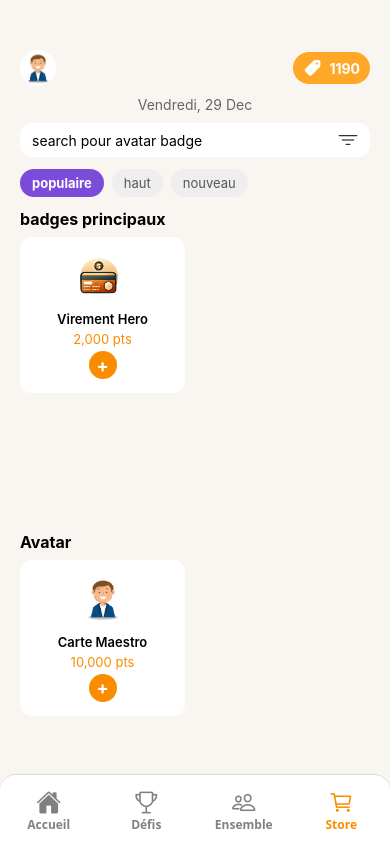
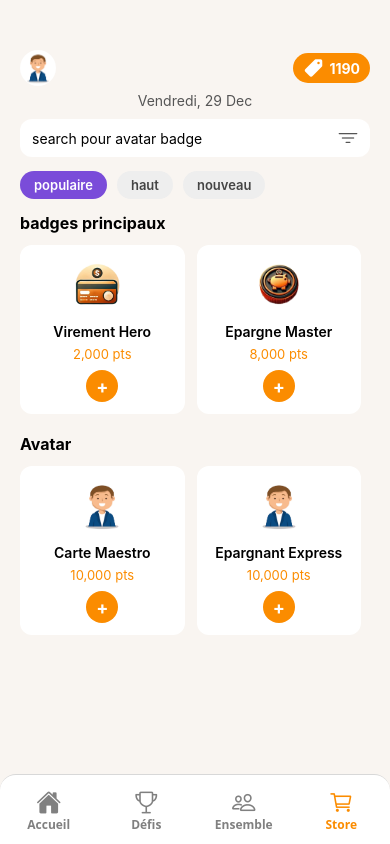
Before and after one commit to OussamaHm12/gamification-frontend, a React Native app: screen /Store in a window 390 px wide. Built offline with nearby package versions, Linux system fonts and the light colour scheme.

Commit message:
finalizing

```diff
--- a/navigation/RootNavigator.tsx
+++ b/navigation/RootNavigator.tsx
@@ -5,6 +5,8 @@ import { createNativeStackNavigator } from '@react-navigation/native-stack';
 import TabNavigator from './TabNavigator';
 import FacturesScreen from '../screens/FacturesScreen';
 import VirementsScreen from '../screens/VirementsScreen';
+import ConfirmPurchaseScreen from '../screens/ConfirmPurchaseScreen';
+
 
 export type RootStackParamList = {
   Onboarding: undefined;
@@ -22,6 +24,7 @@ const RootNavigator = () => {
       <Stack.Screen name="Root" component={TabNavigator} />
       <Stack.Screen name="Factures" component={FacturesScreen} />
       <Stack.Screen name="Virements" component={VirementsScreen} />
+      <Stack.Screen name="ConfirmPurchase" component={ConfirmPurchaseScreen} options={{ headerShown: false }}/>
     </Stack.Navigator>
   );
 };
--- /dev/null
+++ b/screens/ConfirmPurchaseScreen.tsx
@@ -0,0 +1,142 @@
+import React from 'react';
+import {
+  View,
+  Text,
+  StyleSheet,
+  Image,
+  FlatList,
+  TouchableOpacity,
+  Alert,
+} from 'react-native';
+import { useRoute, useNavigation } from '@react-navigation/native';
+
+type SelectedItem = {
+  id: string;
+  name: string;
+  points: number;
+  icon: any;
+};
+
+const ConfirmPurchaseScreen = () => {
+  const navigation = useNavigation();
+  const route = useRoute();
+  const { selectedItems } = (route as { params: { selectedItems: SelectedItem[] } }).params;
+
+  const totalPoints = selectedItems.reduce((sum: number, item) => sum + item.points, 0);
+
+  const handleConfirm = () => {
+    Alert.alert('Achat confirmé', 'Votre sélection a bien été validée ✅', [
+      { text: 'OK', onPress: () => navigation.goBack() },
+    ]);
+  };
+
+  const handleCancel = () => {
+    navigation.goBack();
+  };
+
+  return (
+    <View style={styles.container}>
+      <Text style={styles.title}>Confirmation d’achat</Text>
+
+      <FlatList
+        data={selectedItems}
+        keyExtractor={(item) => item.id}
+        contentContainerStyle={{ paddingBottom: 20 }}
+        renderItem={({ item }) => (
+          <View style={styles.itemCard}>
+            <Image source={item.icon} style={styles.icon} />
+            <View style={{ flex: 1, marginLeft: 12 }}>
+              <Text style={styles.itemName}>{item.name}</Text>
+              <Text style={styles.points}>{item.points.toLocaleString()} pts</Text>
+            </View>
+          </View>
+        )}
+      />
+
+      <View style={styles.footer}>
+        <Text style={styles.totalText}>Total : {totalPoints.toLocaleString()} pts</Text>
+        <View style={styles.buttons}>
+          <TouchableOpacity onPress={handleCancel} style={styles.cancelButton}>
+            <Text style={styles.cancelText}>Annuler</Text>
+          </TouchableOpacity>
+          <TouchableOpacity onPress={handleConfirm} style={styles.confirmButton}>
+            <Text style={styles.confirmText}>Valider</Text>
+          </TouchableOpacity>
+        </View>
+      </View>
+    </View>
+  );
+};
+
+export default ConfirmPurchaseScreen;
+
+const styles = StyleSheet.create({
+  container: {
+    flex: 1,
+    backgroundColor: '#F9F5F1',
+    paddingHorizontal: 20,
+    paddingTop: 60,
+  },
+  title: {
+    fontSize: 20,
+    fontWeight: 'bold',
+    marginBottom: 20,
+    textAlign: 'center',
+  },
+  itemCard: {
+    flexDirection: 'row',
+    backgroundColor: '#fff',
+    padding: 14,
+    borderRadius: 12,
+    alignItems: 'center',
+    marginBottom: 12,
+    elevation: 2,
+  },
+  icon: {
+    width: 48,
+    height: 48,
+  },
+  itemName: {
+    fontSize: 16,
+    fontWeight: '600',
+  },
+  points: {
+    fontSize: 14,
+    color: '#FB8C00',
+    marginTop: 4,
+  },
+  footer: {
+    marginTop: 20,
+    alignItems: 'center',
+  },
+  totalText: {
+    fontSize: 16,
+    fontWeight: 'bold',
+    marginBottom: 16,
+  },
+  buttons: {
+    flexDirection: 'row',
+    gap: 12,
+  },
+  confirmButton: {
+    backgroundColor: '#FB8C00',
+    paddingVertical: 10,
+    paddingHorizontal: 20,
+    borderRadius: 10,
+  },
+  confirmText: {
+    color: '#fff',
+    fontWeight: '600',
+    fontSize: 16,
+  },
+  cancelButton: {
+    backgroundColor: '#ddd',
+    paddingVertical: 10,
+    paddingHorizontal: 20,
+    borderRadius: 10,
+  },
+  cancelText: {
+    fontSize: 16,
+    fontWeight: '500',
+  },
+});
--- a/screens/StoreScreen.tsx
+++ b/screens/StoreScreen.tsx
@@ -1,56 +1,75 @@
+// ✅ screens/StoreScreen.tsx
 import React, { useState } from 'react';
 import {
   View,
   Text,
   StyleSheet,
   TextInput,
-  FlatList,
   Image,
   TouchableOpacity,
-  Dimensions,
+  LayoutAnimation,
+  ScrollView,
 } from 'react-native';
 import { Ionicons } from '@expo/vector-icons';
 
-const { width } = Dimensions.get('window');
-
 const badges = [
-  { id: '1', name: 'Virement Hero', points: 2000, icon: require('../assets/badge1.png'), category: 'populaire' },
-  { id: '2', name: 'Epargne Master', points: 8000, icon: require('../assets/badge2.png'), category: 'haut' },
+  { id: '1', name: 'Virement Hero', points: 2000, icon: require('../assets/badge1.png') },
+  { id: '2', name: 'Epargne Master', points: 8000, icon: require('../assets/badge2.png') },
 ];
 
 const avatars = [
-  { id: '1', name: 'Carte Maestro', points: 10000, icon: require('../assets/avatar1.png'), category: 'populaire' },
-  { id: '2', name: 'Épargnant Express', points: 10000, icon: require('../assets/avatar2.png'), category: 'nouveau' },
+  { id: '3', name: 'Carte Maestro', points: 10000, icon: require('../assets/avatar1.png') },
+  { id: '4', name: 'Epargnant Express', points: 10000, icon: require('../assets/avatar2.png') },
 ];
 
 const filters = ['populaire', 'haut', 'nouveau'];
 
+type ItemType = {
+  id: string;
+  name: string;
+  points: number;
+  icon: any;
+};
+
 const StoreScreen = () => {
   const [search, setSearch] = useState('');
-  const [selectedFilter, setSelectedFilter] = useState('populaire');
+  const [filter, setFilter] = useState('populaire');
+  const [selectedItems, setSelectedItems] = useState<string[]>([]);
 
-  const filteredBadges = badges.filter(
-    (item) =>
-      item.category === selectedFilter &&
+  const handleToggleSelect = (id: string) => {
+    LayoutAnimation.configureNext(LayoutAnimation.Presets.easeInEaseOut);
+    setSelectedItems((prev) =>
+      prev.includes(id) ? prev.filter((item) => item !== id) : [...prev, id]
+    );
+  };
+
+  const filteredBadges = badges.filter((item) =>
     item.name.toLowerCase().includes(search.toLowerCase())
   );
 
-  const filteredAvatars = avatars.filter(
-    (item) =>
-      item.category === selectedFilter &&
+  const filteredAvatars = avatars.filter((item) =>
     item.name.toLowerCase().includes(search.toLowerCase())
   );
 
-  const renderCard = ({ item }) => (
-    <View style={styles.card}>
+  const renderCard = (item: ItemType) => {
+    const isSelected = selectedItems.includes(item.id);
+
+    return (
+      <TouchableOpacity
+        key={item.id}
+        style={[styles.card, isSelected && styles.cardSelected]}
+        onPress={() => handleToggleSelect(item.id)}
+        activeOpacity={0.8}
+      >
         <Image source={item.icon} style={styles.cardImage} />
         <Text style={styles.cardName}>{item.name}</Text>
         <Text style={styles.cardPoints}>{item.points.toLocaleString()} pts</Text>
-      <TouchableOpacity style={styles.cardAdd}>
-        <Text style={styles.cardAddText}>+</Text>
+        <View style={[styles.cardAdd, isSelected && styles.cardAddSelected]}>
+          <Text style={styles.cardAddText}>{isSelected ? '-' : '+'}</Text>
+        </View>
       </TouchableOpacity>
-    </View>
     );
+  };
 
   return (
     <View style={styles.container}>
@@ -58,14 +77,14 @@ const StoreScreen = () => {
       <View style={styles.header}>
         <Image source={require('../assets/avatar.png')} style={styles.avatar} />
         <View style={styles.rightHeader}>
-          <Ionicons name="pricetag" size={18} color="#fff" style={styles.pointsIcon} />
+          <Ionicons name="pricetag" size={20} color="#fff" style={styles.pointsIcon} />
           <Text style={styles.points}>1190</Text>
         </View>
       </View>
 
       <Text style={styles.date}>Vendredi, 29 Dec</Text>
 
-      {/* Search bar */}
+      {/* Search */}
       <View style={styles.searchContainer}>
         <TextInput
           style={styles.input}
@@ -73,50 +92,42 @@ const StoreScreen = () => {
           value={search}
           onChangeText={setSearch}
         />
-        <Ionicons name="filter-outline" size={20} color="#333" />
+        <Ionicons name="filter-outline" size={20} color="#555" />
       </View>
 
-      {/* Filters */}
-      <View style={styles.filterBar}>
+      {/* Filter Tabs */}
+      <View style={styles.filterTabs}>
         {filters.map((f) => (
           <TouchableOpacity
             key={f}
-            style={[styles.filterButton, selectedFilter === f && styles.filterButtonActive]}
-            onPress={() => setSelectedFilter(f)}
+            style={[styles.filterButton, filter === f && styles.filterSelected]}
+            onPress={() => setFilter(f)}
           >
-            <Text
-              style={[
-                styles.filterText,
-                selectedFilter === f && styles.filterTextActive,
-              ]}
-            >
-              {f}
-            </Text>
+            <Text style={[styles.filterText, filter === f && styles.filterTextSelected]}>{f}</Text>
           </TouchableOpacity>
         ))}
       </View>
 
-      {/* Badges Section */}
+      <ScrollView contentContainerStyle={{ paddingBottom: 100 }}>
         <Text style={styles.sectionTitle}>badges principaux</Text>
-      <FlatList
-        data={filteredBadges}
-        keyExtractor={(item) => item.id}
-        renderItem={renderCard}
-        numColumns={2}
-        columnWrapperStyle={styles.row}
-        contentContainerStyle={styles.grid}
-      />
+        <View style={styles.grid}>
+          {filteredBadges.map((item) => renderCard(item))}
+        </View>
 
-      {/* Avatars Section */}
-      <Text style={styles.sectionTitleSecondary}>Avatar</Text>
-      <FlatList
-        data={filteredAvatars}
-        keyExtractor={(item) => item.id}
-        renderItem={renderCard}
-        numColumns={2}
-        columnWrapperStyle={styles.row}
-        contentContainerStyle={styles.grid}
-      />
+        <Text style={styles.sectionTitle}>Avatar</Text>
+        <View style={styles.grid}>
+          {filteredAvatars.map((item) => renderCard(item))}
+        </View>
+      </ScrollView>
+
+      {selectedItems.length > 0 && (
+        <View style={styles.cartBar}>
+          <Text style={styles.cartText}>{selectedItems.length} élément(s) sélectionné(s)</Text>
+          <TouchableOpacity style={styles.cartButton}>
+            <Text style={styles.cartButtonText}>Valider</Text>
+          </TouchableOpacity>
+        </View>
+      )}
     </View>
   );
 };
@@ -127,8 +138,8 @@ const styles = StyleSheet.create({
   container: {
     flex: 1,
     backgroundColor: '#F9F5F1',
+    paddingHorizontal: 20,
     paddingTop: 50,
-    paddingHorizontal: 20,
   },
   header: {
     flexDirection: 'row',
@@ -143,112 +154,138 @@ const styles = StyleSheet.create({
   rightHeader: {
     flexDirection: 'row',
     alignItems: 'center',
-    backgroundColor: '#FFA726',
+    backgroundColor: '#FB8C00',
     paddingHorizontal: 10,
-    paddingVertical: 6,
-    borderRadius: 16,
-    gap: 4,
+    paddingVertical: 4,
+    borderRadius: 20,
+    gap: 6,
+  },
+  pointsIcon: {
+    color: '#fff',
   },
   points: {
+    color: '#fff',
     fontWeight: 'bold',
-    color: '#fff',
-  },
-  pointsIcon: {
-    marginRight: 4,
   },
   date: {
     textAlign: 'center',
-    color: '#666',
-    marginVertical: 10,
+    marginTop: 6,
+    marginBottom: 10,
+    fontSize: 14,
+    color: '#555',
   },
   searchContainer: {
     backgroundColor: '#fff',
     borderRadius: 12,
+    paddingHorizontal: 12,
+    paddingVertical: 8,
     flexDirection: 'row',
     alignItems: 'center',
-    paddingHorizontal: 12,
-    paddingVertical: 6,
-    marginBottom: 12,
   },
   input: {
     flex: 1,
-    fontSize: 14,
   },
-  filterBar: {
+  filterTabs: {
     flexDirection: 'row',
-    marginBottom: 12,
+    gap: 10,
+    marginVertical: 14,
   },
   filterButton: {
-    paddingHorizontal: 12,
+    backgroundColor: '#eee',
+    paddingHorizontal: 14,
     paddingVertical: 6,
-    backgroundColor: '#eee',
-    borderRadius: 16,
-    marginRight: 8,
+    borderRadius: 20,
   },
-  filterButtonActive: {
+  filterSelected: {
     backgroundColor: '#7A4CD9',
   },
   filterText: {
+    color: '#444',
+    fontWeight: '600',
     fontSize: 13,
-    color: '#555',
   },
-  filterTextActive: {
+  filterTextSelected: {
+    color: '#fff',
+  },
+  sectionTitle: {
+    fontSize: 16,
+    fontWeight: 'bold',
+    marginBottom: 12,
+  },
+  grid: {
+    flexDirection: 'row',
+    flexWrap: 'wrap',
+    gap: 12,
+    marginBottom: 20,
+  },
+  card: {
+    width: '47%',
+    backgroundColor: '#fff',
+    borderRadius: 12,
+    padding: 12,
+    alignItems: 'center',
+  },
+  cardSelected: {
+    borderWidth: 2,
+    borderColor: '#7A4CD9',
+  },
+  cardImage: {
+    width: 56,
+    height: 56,
+    marginBottom: 10,
+  },
+  cardName: {
+    fontSize: 14,
+    fontWeight: '600',
+    textAlign: 'center',
+    marginBottom: 6,
+  },
+  cardPoints: {
+    fontSize: 13,
+    color: '#FB8C00',
+    marginBottom: 8,
+  },
+  cardAdd: {
+    width: 32,
+    height: 32,
+    borderRadius: 16,
+    backgroundColor: '#FB8C00',
+    justifyContent: 'center',
+    alignItems: 'center',
+  },
+  cardAddSelected: {
+    backgroundColor: '#7A4CD9',
+  },
+  cardAddText: {
+    fontSize: 18,
     color: '#fff',
     fontWeight: 'bold',
   },
-  sectionTitle: {
-    fontWeight: 'bold',
-    fontSize: 16,
-    marginBottom: 8,
+  cartBar: {
+    position: 'absolute',
+    bottom: 70,
+    left: 20,
+    right: 20,
+    backgroundColor: '#FB8C00',
+    padding: 12,
+    borderRadius: 20,
+    flexDirection: 'row',
+    justifyContent: 'space-between',
+    alignItems: 'center',
+    elevation: 5,
   },
-  sectionTitleSecondary: {
-    fontWeight: 'bold',
-    fontSize: 16,
-    marginBottom: 8,
-    marginTop: 10,
-  },
-  grid: {
-    paddingBottom: 30,
-  },
-  row: {
-    justifyContent: 'space-between',
-    marginBottom: 16,
-  },
-  card: {
-    backgroundColor: '#fff',
-    width: (width - 60) / 2,
-    borderRadius: 12,
-    padding: 14,
-    alignItems: 'center',
-    elevation: 2,
-  },
-  cardImage: {
-    width: 50,
-    height: 50,
-    marginBottom: 10,
-    resizeMode: 'contain',
-  },
-  cardName: {
-    fontWeight: '600',
-    fontSize: 13,
-    textAlign: 'center',
-  },
-  cardPoints: {
-    color: '#FB8C00',
-    fontSize: 13,
-    marginVertical: 4,
-  },
-  cardAdd: {
-    backgroundColor: '#FB8C00',
-    width: 28,
-    height: 28,
-    borderRadius: 14,
-    justifyContent: 'center',
-    alignItems: 'center',
-  },
-  cardAddText: {
+  cartText: {
     color: '#fff',
-    fontSize: 18,
     fontWeight: 'bold',
   },
+  cartButton: {
+    backgroundColor: '#fff',
+    paddingVertical: 6,
+    paddingHorizontal: 16,
+    borderRadius: 12,
+  },
+  cartButtonText: {
+    fontWeight: 'bold',
+    color: '#FB8C00',
+  },
 });
```
Lines whose indentation alone changed are shown as unchanged.
